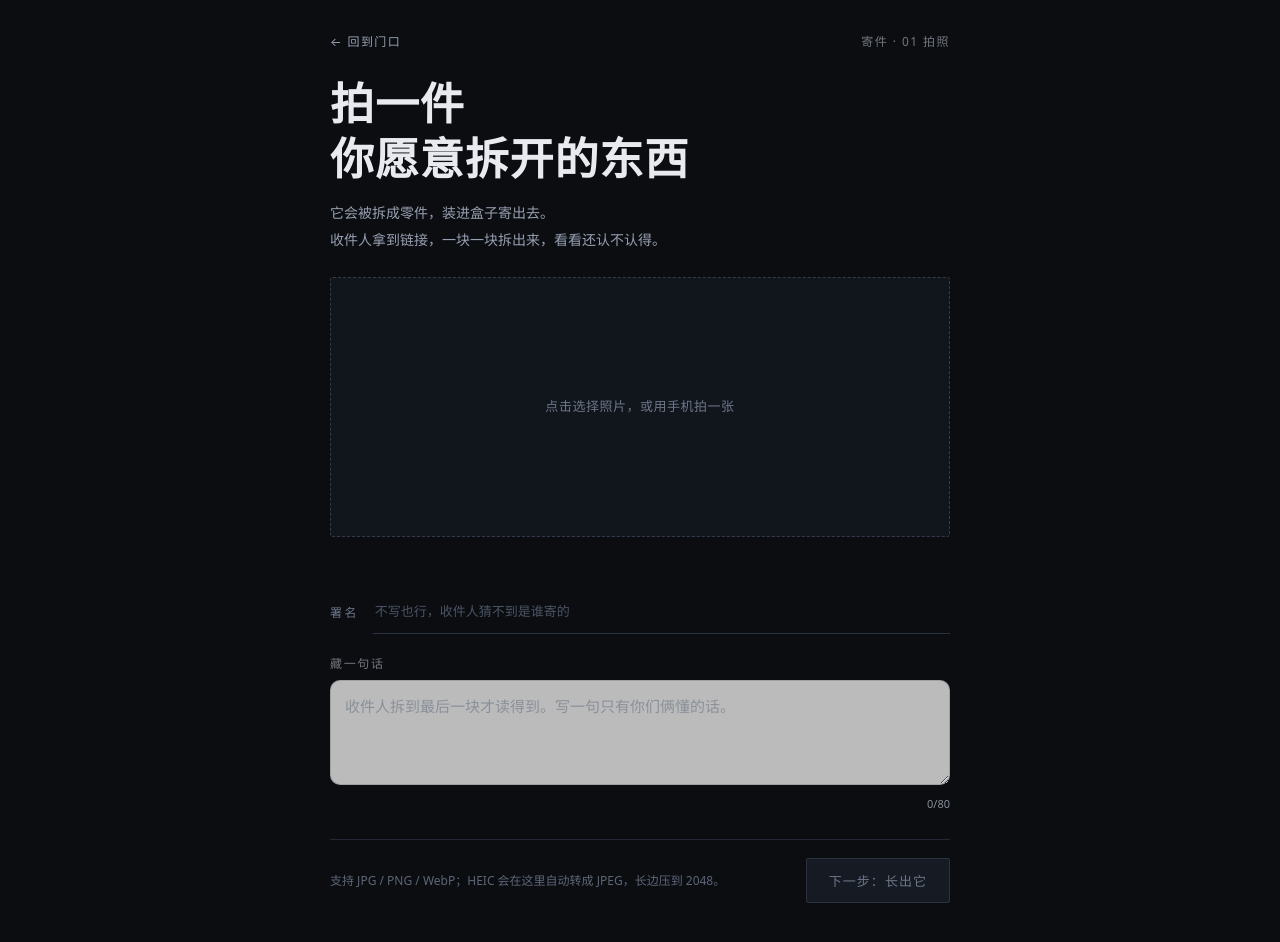
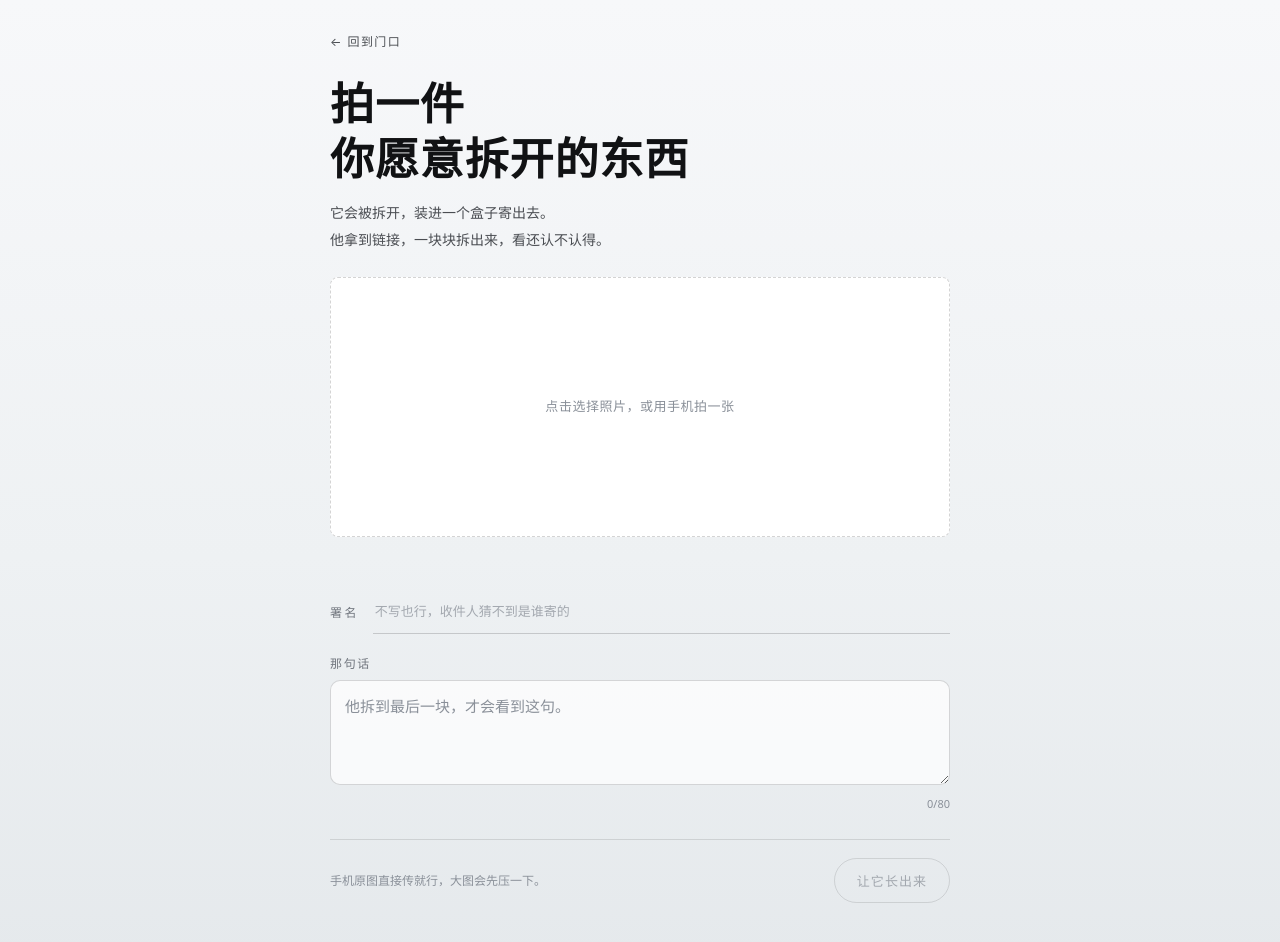
Before and after one commit to HpIahtcthocw/chai-le-ji-gei-ni, a Next.js app: page /send in a window 1280 px wide. Shown: the top 942 px of the page. Built offline with nearby package versions, Linux system fonts and the light colour scheme.

Commit message:
文案回到人话:寄件页并到浅色、步骤名与旁注去掉工程口径

```diff
--- a/app/globals.css
+++ b/app/globals.css
@@ -517,8 +517,8 @@ body {
 /* ---------------- 寄件页 ---------------- */
 .send-page {
   min-height: 100vh;
-  background: #0b0d11;
-  color: #e8eaf0;
+  background: linear-gradient(180deg, #f7f8fa 0%, #eef1f3 58%, #e5e9ec 100%);
+  color: #111214;
   padding: 32px 20px 56px;
 }
 .send-inner {
@@ -533,15 +533,15 @@ body {
   gap: 12px;
   font-size: 12px;
   letter-spacing: 0.12em;
-  color: #6d7688;
+  color: #71767e;
 }
 .send-back {
-  color: #97a0b2;
+  color: #4a4d52;
   text-decoration: none;
   transition: color 0.2s ease;
 }
 .send-back:hover {
-  color: #ffc98a;
+  color: #2f6bf6;
 }
 .send-step {
   color: #71767e;
@@ -557,7 +557,7 @@ body {
   margin: 14px 0 0;
   font-size: 14px;
   line-height: 1.9;
-  color: #97a0b2;
+  color: #4a4d52;
 }
 .send-drop {
   position: relative;
@@ -568,19 +568,19 @@ body {
   min-height: 260px;
   margin-top: 24px;
   padding: 0;
-  background: #11151c;
-  border: 1px dashed #333b49;
-  border-radius: 3px;
-  color: #6d7688;
+  background: #ffffff;
+  border: 1px dashed rgba(17, 18, 20, 0.18);
+  border-radius: 8px;
+  color: #8a9099;
   font-size: 13px;
   letter-spacing: 0.04em;
   cursor: pointer;
   overflow: hidden;
-  transition: border-color 0.2s ease, background 0.2s ease;
+  transition: border-color 0.2s ease, box-shadow 0.2s ease;
 }
 .send-drop:hover {
-  border-color: #ffc98a;
-  background: #141920;
+  border-color: #2f6bf6;
+  box-shadow: 0 10px 30px rgba(17, 18, 20, 0.08);
 }
 .send-drop.is-busy {
   cursor: progress;
@@ -604,9 +604,9 @@ body {
   padding: 6px 12px;
   font-size: 11px;
   letter-spacing: 0.1em;
-  color: #0b0d11;
-  background: #ffc98a;
-  border-radius: 2px;
+  color: #ffffff;
+  background: #111214;
+  border-radius: 999px;
 }
 .send-status {
   display: flex;
@@ -615,31 +615,31 @@ body {
   min-height: 22px;
   margin-top: 12px;
   font-size: 12px;
-  color: #97a0b2;
+  color: #71767e;
 }
 .send-status-text.is-error {
-  color: #e8776a;
+  color: #8a3a24;
 }
 .send-status-meta {
-  color: #5d6678;
+  color: #8a9099;
 }
 .send-url {
   margin-top: 8px;
   padding: 12px 14px;
-  background: #11151c;
-  border-left: 2px solid #ffc98a;
-  border-radius: 2px;
+  background: #ffffff;
+  border-left: 2px solid #111214;
+  border-radius: 6px;
 }
 .send-url-label {
   font-size: 12px;
-  color: #97a0b2;
+  color: #71767e;
 }
 .send-url-value {
   display: block;
   margin-top: 6px;
   font-size: 11px;
   line-height: 1.7;
-  color: #ffc98a;
+  color: #4a4d52;
   word-break: break-all;
 }
 .send-foot {
@@ -650,24 +650,36 @@ body {
   gap: 14px;
   margin-top: 28px;
   padding-top: 18px;
-  border-top: 1px solid #222834;
+  border-top: 1px solid rgba(17, 18, 20, 0.12);
 }
 .send-note {
   flex: 1 1 240px;
   font-size: 12px;
   line-height: 1.8;
-  color: #5d6678;
+  color: #8a9099;
 }
 .send-next {
   padding: 12px 22px;
   font-size: 13px;
   letter-spacing: 0.08em;
-  color: #6d7688;
-  background: #161b23;
-  border: 1px solid #2b323f;
-  border-radius: 2px;
+  color: #111214;
+  background: #ffffff;
+  border: 1px solid rgba(17, 18, 20, 0.2);
+  border-radius: 999px;
+  cursor: pointer;
+  transition: background 0.16s ease, color 0.16s ease;
+}
+.send-next:disabled {
+  color: #a3a8af;
+  background: transparent;
+  border-color: rgba(17, 18, 20, 0.12);
   cursor: not-allowed;
 }
+.send-next:not(:disabled):hover {
+  background: #111214;
+  color: #ffffff;
+}
+
 .entry-cta {
   display: flex;
   align-items: center;
@@ -791,7 +803,7 @@ body {
   margin: 18px 0 4px;
   font-size: 12px;
   letter-spacing: 0.2em;
-  color: #6d7688;
+  color: #71767e;
 }
 .send-sign span { flex: none; }
 .send-sign input {
@@ -799,14 +811,14 @@ body {
   min-height: 44px;
   padding: 0 2px;
   font-size: 13px;
-  color: #e8eaf0;
+  color: #111214;
   background: transparent;
   border: none;
-  border-bottom: 1px solid #2b3240;
+  border-bottom: 1px solid rgba(17, 18, 20, 0.18);
   outline: none;
 }
-.send-sign input:focus { border-color: #ffc98a; }
-.send-sign input::placeholder { color: #4b5464; }
+.send-sign input:focus { border-color: #2f6bf6; }
+.send-sign input::placeholder { color: #a3a8af; }
 
 /* ---------------- 分享 / 装盒页 ---------------- */
 .share-page {
--- a/app/send/page.tsx
+++ b/app/send/page.tsx
@@ -92,13 +92,13 @@ export default function SendPage() {
       <div className="send-inner">
         <div className="send-top">
           <Link href="/" className="send-back">← 回到门口</Link>
-          <div className="send-step">寄件 · 01 拍照</div>
+
         </div>
 
         <h1 className="send-title">拍一件<br />你愿意拆开的东西</h1>
         <p className="send-lead">
-          它会被拆成零件，装进盒子寄出去。<br />
-          收件人拿到链接，一块一块拆出来，看看还认不认得。
+          它会被拆开，装进一个盒子寄出去。<br />
+          他拿到链接，一块块拆出来，看还认不认得。
         </p>
 
         <button
@@ -139,7 +139,7 @@ export default function SendPage() {
 
         {remoteUrl && (
           <div className="send-url">
-            <div className="send-url-label">照片已入库，可以写那句话了</div>
+            <div className="send-url-label">照片收到了。写一句话，最后一块才给他看。</div>
             <a className="send-url-value" href={remoteUrl} target="_blank" rel="noreferrer">{remoteUrl}</a>
           </div>
         )}
@@ -155,11 +155,11 @@ export default function SendPage() {
         </label>
 
         <label className="send-line">
-          <span>藏一句话</span>
+          <span>那句话</span>
           <textarea
             value={line}
             onChange={(e) => setLine(e.target.value)}
-            placeholder="收件人拆到最后一块才读得到。写一句只有你们俩懂的话。"
+            placeholder="他拆到最后一块，才会看到这句。"
             maxLength={80}
             rows={3}
           />
@@ -168,7 +168,7 @@ export default function SendPage() {
 
         <div className="send-foot">
           <div className="send-note">
-            支持 JPG / PNG / WebP；HEIC 会在这里自动转成 JPEG，长边压到 2048。
+            手机原图直接传就行，大图会先压一下。
           </div>
           <button
             type="button"
@@ -176,7 +176,7 @@ export default function SendPage() {
             disabled={!remoteUrl || packing || !line.trim()}
             onClick={() => void pack()}
           >
-            {packing ? '排任务中…' : '下一步：长出它'}
+            {packing ? '等一下…' : '让它长出来'}
           </button>
         </div>
       </div>
--- a/components/LockProto.tsx
+++ b/components/LockProto.tsx
@@ -982,7 +982,7 @@ export default function LockProto({ src, sender, itemName, message, labels }: Pr
 
       {phase === 'spread' && (
         <div className="lp-rule lp-rule-bottom">
-          <span>{spreadDone ? `${itemName}，共 ${total} 件` : '滚动滚轮可以来回拨'}</span>
+          <span>{spreadDone ? `${itemName}，共 ${total} 件` : '滚轮能来回拨'}</span>
           <button type="button" className="lp-cta lp-cta-line" onClick={() => ctrlRef.current.fold()}>
             {spreadDone ? '装回去' : '摊开'}
           </button>
--- a/lib/jobs.ts
+++ b/lib/jobs.ts
@@ -24,12 +24,12 @@ export type Job = {
 const DIR = resolve(process.cwd(), '.data/jobs');
 
 export const STEP_PLAN: JobStep[] = [
-  { key: 'intake', label: '收到照片', state: 'wait' },
-  { key: 'understand', label: '读懂这张照片', state: 'wait' },
-  { key: 'shape', label: '长出形状', state: 'wait' },
+  { key: 'intake', label: '照片到了', state: 'wait' },
+  { key: 'understand', label: '认出了它', state: 'wait' },
+  { key: 'shape', label: '正在长', state: 'wait' },
   { key: 'split', label: '拆成零件', state: 'wait' },
   { key: 'pack', label: '装进盒子', state: 'wait' },
-  { key: 'ready', label: '等你打开', state: 'wait' },
+  { key: 'ready', label: '等人打开', state: 'wait' },
 ];
 
 const ensureDir = () => mkdirSync(DIR, { recursive: true });
```
Also changed, not shown: components/JobView.tsx (+5 -4 lines), scripts/jobs/run.mjs (+5 -5 lines), scripts/shot-pages.mjs (added, +13 -0 lines), .data/jobs/jmwkpt3mu8o6hb.json, 1 other file (tests, documents, lock files or other folders).
